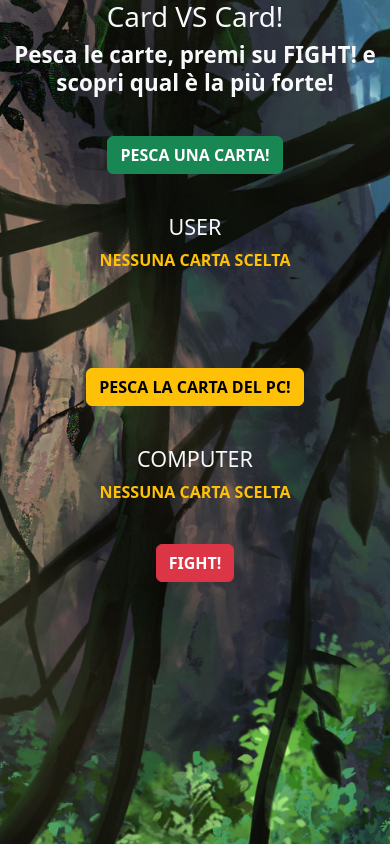
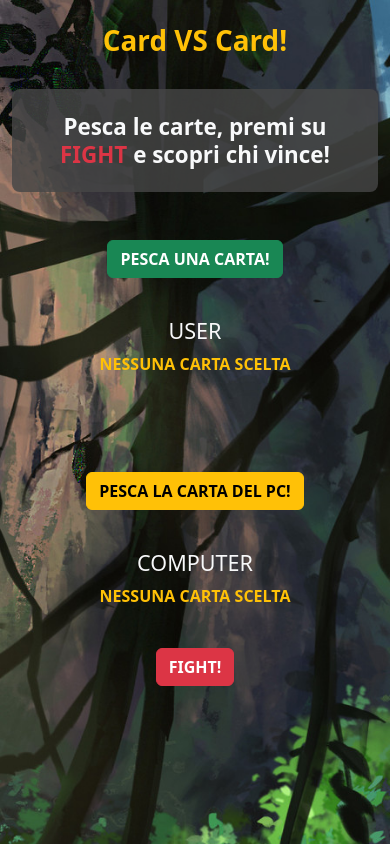
Before and after one commit to lucapolzone/vite-gdr, a Vue app: page / in a window 390 px wide. Shown: the top 844 px of the page. Built offline with nearby package versions, Linux system fonts and the light colour scheme; no server answers.

Commit message:
fix: layout

```diff
--- a/src/App.vue
+++ b/src/App.vue
@@ -79,8 +79,12 @@ export default {
 
 <template>
   <div class="container">
-    <h1 class="text-center text-light">{{ title }}</h1>
-    <p style="font-size: 1.4rem; line-height: 1.7rem;" class="text-center fw-bold text-light">Pesca le carte, premi su FIGHT! e scopri qual è la più forte!</p>
+    <h1 class="text-center text-warning mt-4 fw-semibold">{{ title }}</h1>
+    <div class="d-flex justify-content-center">
+      <div class="rounded-3 p-4 pb-2 my-4" style="background-color: rgba(70, 70, 70, 0.8); width: fit-content;">
+        <p style="font-size: 1.4rem; line-height: 1.7rem;" class="fw-semibold text-center text-light">Pesca le carte, premi su <span class="text-danger">FIGHT</span> e scopri chi vince!</p>
+      </div>
+    </div>
 
     <!-- CARD -->
     <div class="row g-3 d-flex justify-content-center align-items-center">
@@ -171,7 +175,7 @@ export default {
     </div>
 
     <div class="row">
-      <div class="col-12 text-center mt-4 d-none" id="ms-second-fight">
+      <div class="col-12 text-center my-4 d-none" id="ms-second-fight">
         <button @click="fight()" class="text-center btn btn-danger fw-bold">FIGHT!</button>
       </div>
     </div>
--- a/src/scss/general.scss
+++ b/src/scss/general.scss
@@ -22,7 +22,7 @@ body {
 @media screen and (max-width: 480px) {
 
   body {
-    min-height: 1500px;
+    min-height: 1600px;
   }
 
   #ms-first-fight {
```
